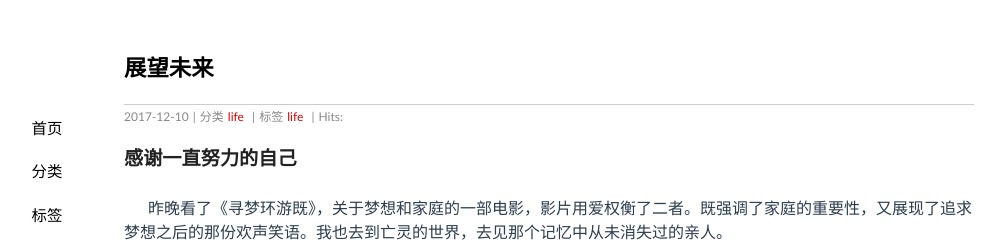
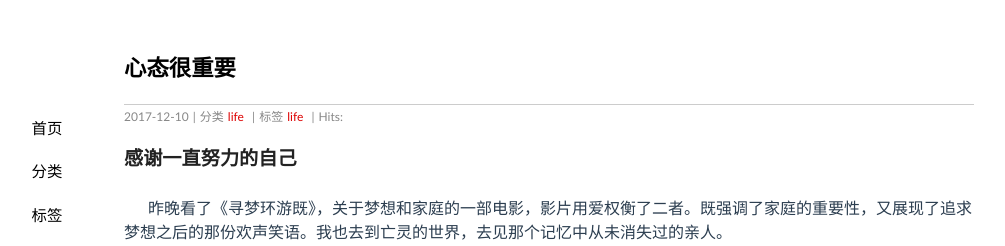
Before and after one commit to jeizas/jeizas.github.io, a Jekyll site: the page built from _posts/2017-12-10-december_summary.md, in a window 1280 px wide. Shown: the top 246 px of the page, without its empty margins (91-1096 px from the left). Built offline with Jekyll 4.4.1, drawn with Linux system fonts in a browser that asks for light colours; nearby versions of some CDN libraries; comment, search, counter and statistics services are not loaded.

Commit message:
modified:   _posts/2017-12-10-december_summary.md

```diff
--- a/_posts/2017-12-10-december_summary.md
+++ b/_posts/2017-12-10-december_summary.md
@@ -1,6 +1,6 @@
 ---
 layout: post
-title: "展望未来"
+title: "心态很重要"
 date: 2017-12-10 20:16
 categories: [life]
 tags: life
```
